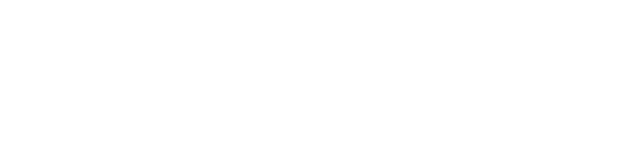
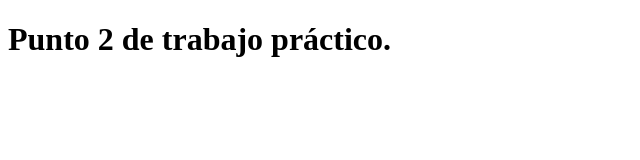
Before and after one commit to Nacho1984-26/Punto-2-de-TP, a plain HTML site: page index.html in a window 1280 px wide. Shown: the whole page, without its empty margins (0-640 px from the left). Drawn offline with Linux system fonts and the light colour scheme.

Commit message:
Se agrega título

```diff
--- a/index.html
+++ b/index.html
@@ -4,6 +4,6 @@
     <title>Document</title>
 </head>
 <body>
-
+    <h1>Punto 2 de trabajo práctico.</h1>
 </body>
 </html>
```
